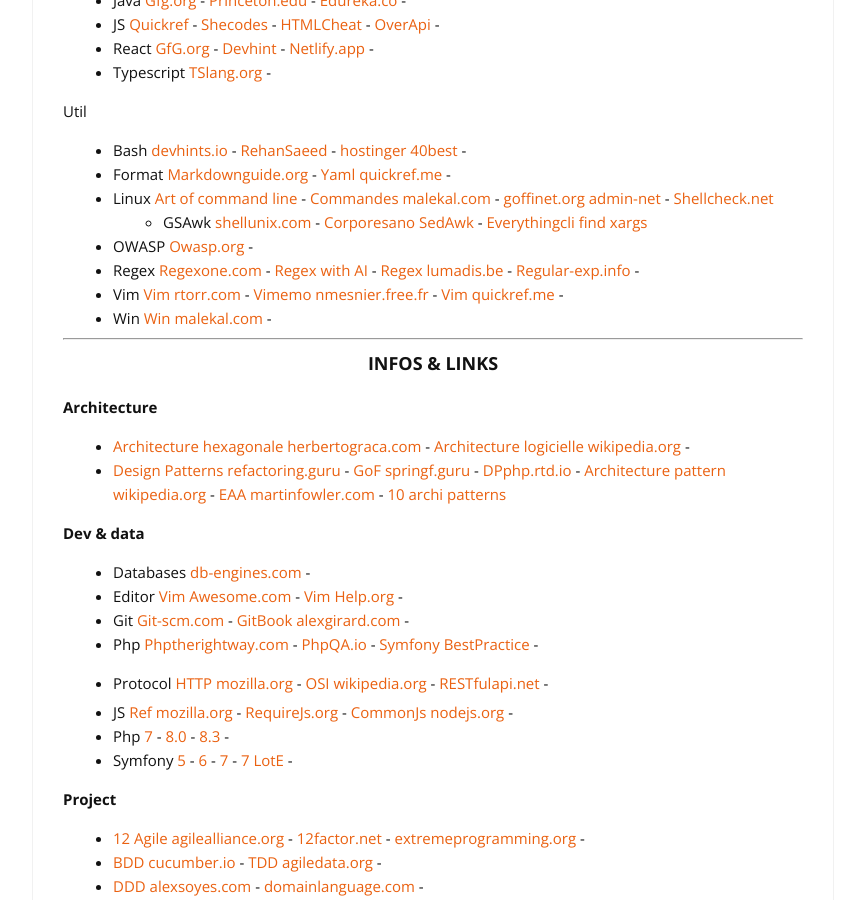
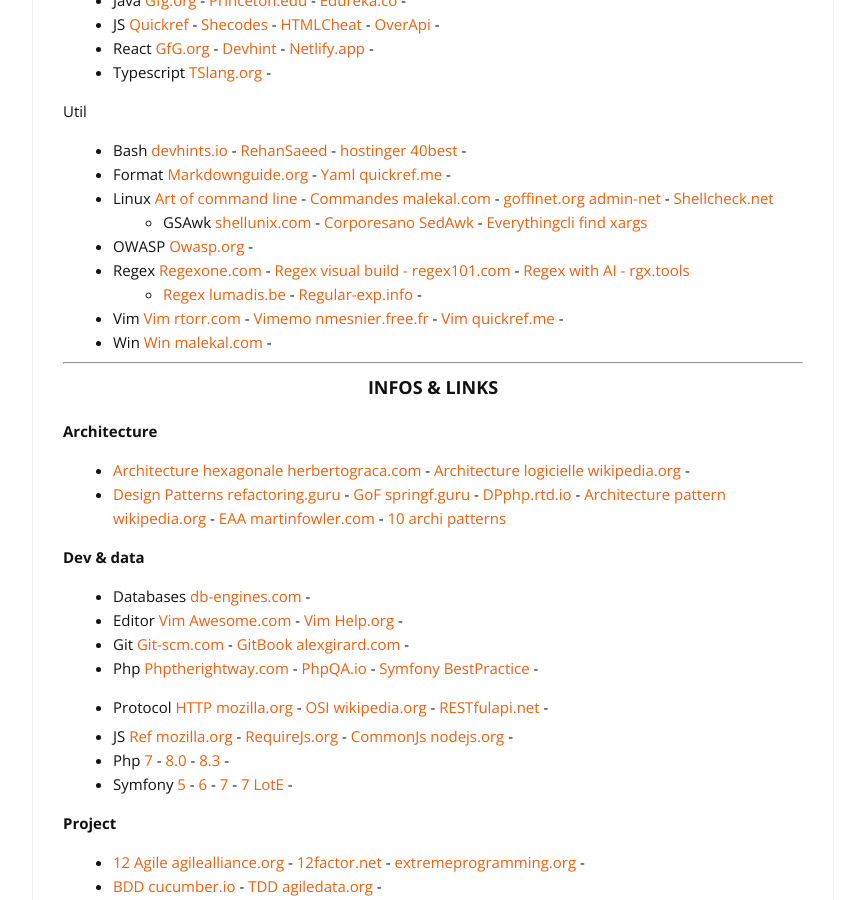
Before and after one commit to cylmat/cylmat.github.io, a Jekyll site: the page built from _pages/USEFUL.md, in a window 1280 px wide and 900 px high, scrolled down 482 px. Shown: the whole window, without its empty margins (207-1072 px from the left). Built offline with Jekyll 4.4.1, drawn with Linux system fonts in a browser that asks for light colours; nearby versions of some CDN libraries.

Commit message:
Update USEFUL.md

```diff
--- a/_pages/USEFUL.md
+++ b/_pages/USEFUL.md
@@ -29,7 +29,8 @@
 - Linux [Art of command line](https://github.com/jlevy/the-art-of-command-line) - [Commandes malekal.com](https://www.malekal.com/liste-des-commandes-linux) - [goffinet.org admin-net](https://linux.goffinet.org/administration/configuration-du-reseau/outils-linux-reseau/) - [Shellcheck.net](https://www.shellcheck.net)
   + GSAwk [shellunix.com](https://www.shellunix.com) - [Corporesano SedAwk](http://www.corporesano.org/doc-site/grepawksed.html) - [Everythingcli find xargs](https://www.everythingcli.org/find-exec-vs-find-xargs)
 - OWASP [Owasp.org](https://cheatsheetseries.owasp.org/Glossary.html) -
-- Regex [Regexone.com](https://regexone.com) - [Regex with AI](https://rgx.tools) - [Regex lumadis.be](https://lumadis.be/regex) - [Regular-exp.info](https://www.regular-expressions.info) -
+- Regex [Regexone.com](https://regexone.com) - [Regex visual build - regex101.com](https://regex101.com) - [Regex with AI - rgx.tools](https://rgx.tools)
+   + [Regex lumadis.be](https://lumadis.be/regex) - [Regular-exp.info](https://www.regular-expressions.info) -
 - Vim [Vim rtorr.com](https://vim.rtorr.com) - [Vimemo nmesnier.free.fr](http://nmesnier.free.fr/vim.html) - [Vim quickref.me](https://quickref.me/vim) -
 - Win [Win malekal.com](https://www.malekal.com/liste-commandes-invite-de-commandes-windows) -
 
```
